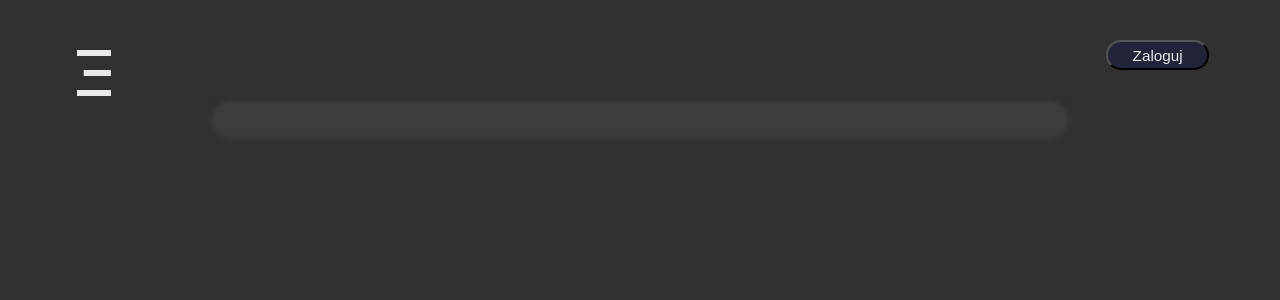
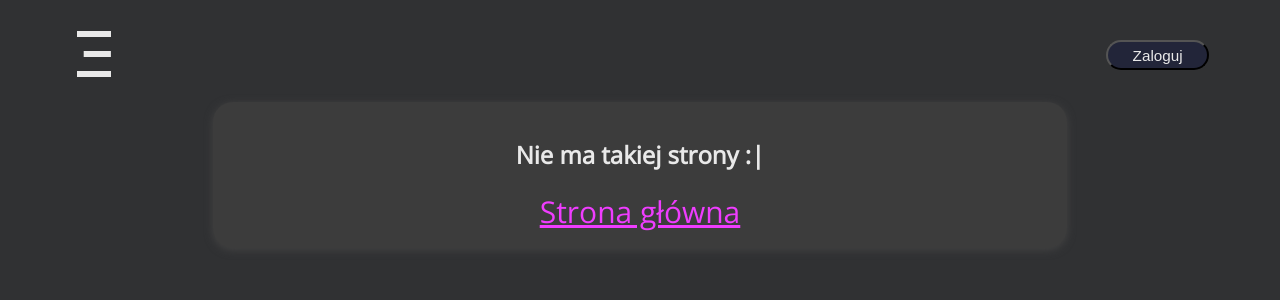
Before and after one commit to miki1099/learning-app-vue-frontend, a Vue app: page /test/1 in a window 1280 px wide. Shown: the top 300 px of the page. Built offline with nearby package versions, Linux system fonts and the light colour scheme.

Commit message:
not found page

```diff
--- a/src/components/menu/TheBurger.vue
+++ b/src/components/menu/TheBurger.vue
@@ -57,7 +57,7 @@ button:focus {
 .burger-bar {
   background-color: #E9E9E9;
   position: absolute;
-  top: 50%;
+  top: 20%;
   right: 6px;
   left: 6px;
   height: 6px;
--- /dev/null
+++ b/src/pages/notFound/NotFound.vue
@@ -0,0 +1,11 @@
+<template>
+    <h2>Nie ma takiej strony :|</h2>
+    <router-link to="/home">Strona główna</router-link>
+</template>
+
+<style scoped>
+a {
+    color: #ef3dff;
+    font-size: 30px;
+}
+</style>
--- a/src/router.js
+++ b/src/router.js
@@ -2,6 +2,7 @@ import { createRouter, createWebHistory } from 'vue-router';
 import HelloWorld from './components/HelloWorld.vue';
 import UserAuth from './pages/auth/UserAuth.vue'
 import UserCreate from './pages/auth/UserCreate.vue'
+import NotFound from './pages/notFound/NotFound.vue'
 
 const router = createRouter({
     history: createWebHistory(),
@@ -15,7 +16,7 @@ const router = createRouter({
         { path: '/curiocity', component: null},
         { path: '/login', component: UserAuth},
         { path: '/register', component: UserCreate},
-        { path: '/:notFound(.*)', component: null}
+        { path: '/:notFound(.*)', component: NotFound}
     ]
 });
 
```
